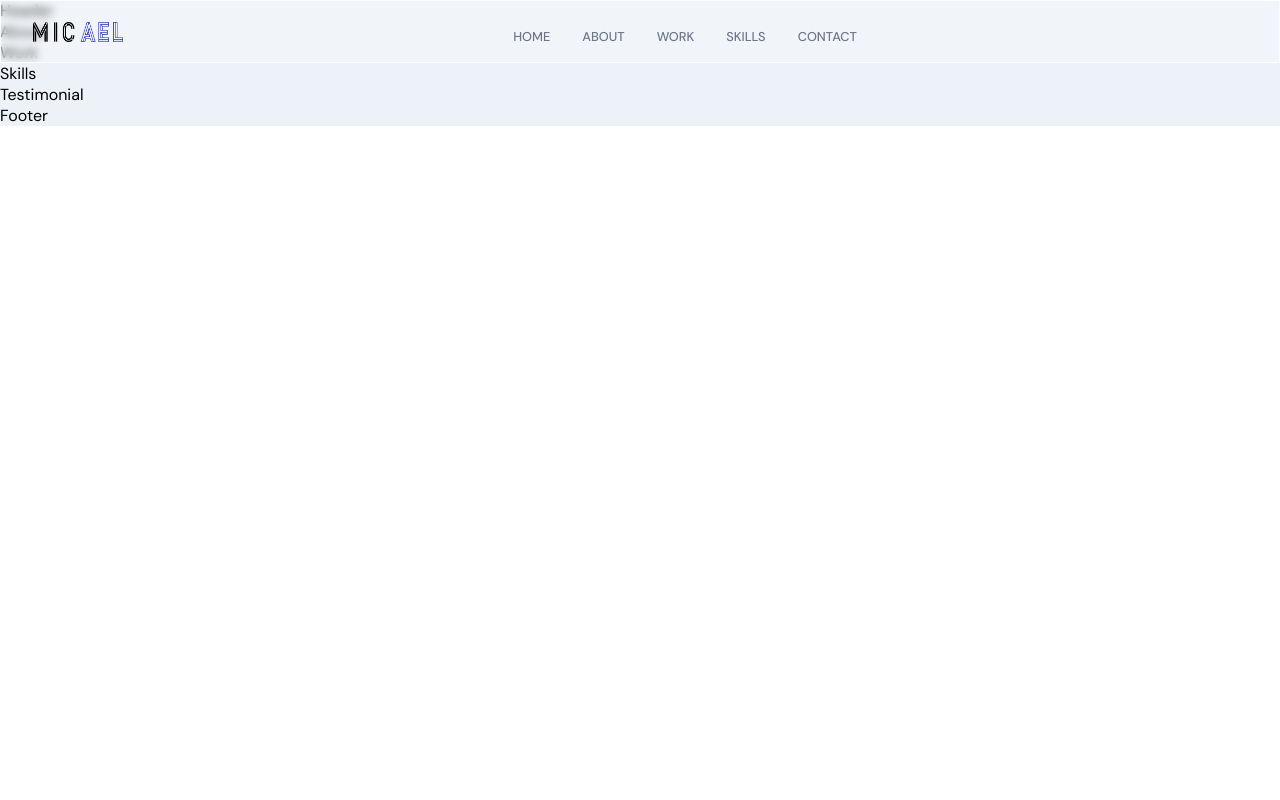
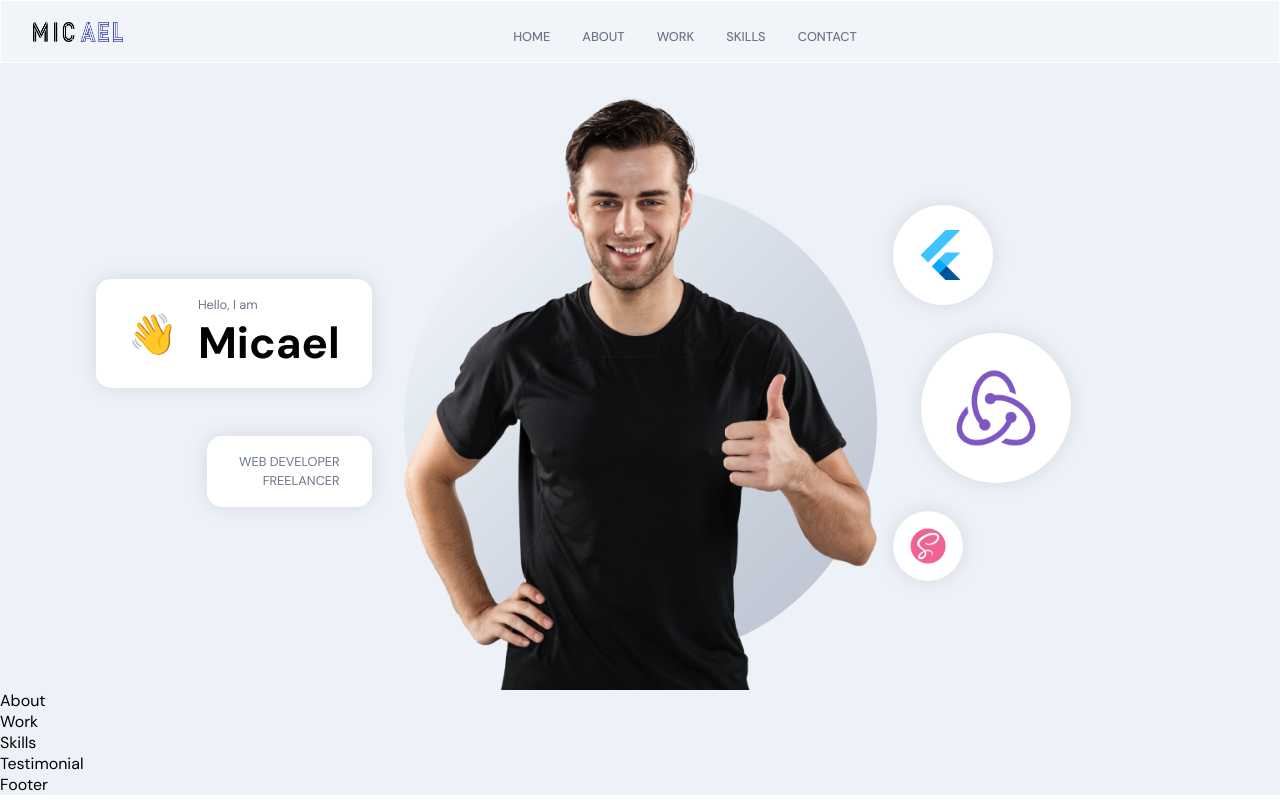
Before and after one commit to abhi-9025/my_portfolio, a React (Create React App) app in the folder client/: page / in a window 1280 px wide. Built offline with nearby package versions, Linux system fonts and the light colour scheme.

Commit message:
Added Header

```diff
--- a/client/src/container/Header/Header.jsx
+++ b/client/src/container/Header/Header.jsx
@@ -1,9 +1,68 @@
-import React from 'react'
-import './Header.scss'
-const Header = () => {
-  return (
-    <div>Header</div>
-  )
-}
+import React from 'react';
+import { motion } from 'framer-motion';
+import { images } from '../../constants';
+import './Header.scss';
 
+const scaleVariants = {
+  whileInView: {
+    scale: [0, 1],
+    opacity: [0, 1],
+    transition: {
+      duration: 1,
+      ease: 'easeInOut',
+    },
+  },
+};
+
+const Header = () => (
+  <div className="app__header app__flex">
+    <motion.div
+      whileInView={{ x: [-100, 0], opacity: [0, 1] }}
+      transition={{ duration: 0.5 }}
+      className="app__header-info"
+    >
+      <div className="app__header-badge">
+        <div className="badge-cmp app__flex">
+          <span>👋</span>
+          <div style={{ marginLeft: 20 }}>
+            <p className="p-text">Hello, I am</p>
+            <h1 className="head-text">Micael</h1>
+          </div>
+        </div>
+
+        <div className="tag-cmp app__flex">
+          <p className="p-text">Web Developer</p>
+          <p className="p-text">Freelancer</p>
+        </div>
+      </div>
+    </motion.div>
+
+    <motion.div
+      whileInView={{ opacity: [0, 1] }}
+      transition={{ duration: 0.5, delayChildren: 0.5 }}
+      className="app__header-img"
+    >
+      <img src={images.profile} alt="profile_bg" />
+      <motion.img
+        whileInView={{ scale: [0, 1] }}
+        transition={{ duration: 1, ease: 'easeInOut' }}
+        src={images.circle}
+        alt="profile_circle"
+        className="overlay_circle"
+      />
+    </motion.div>
+
+    <motion.div
+      variants={scaleVariants}
+      whileInView={scaleVariants.whileInView}
+      className="app__header-circles"
+    >
+      {[images.flutter, images.redux, images.sass].map((circle, index) => (
+        <div className="circle-cmp app__flex" key={`circle-${index}`}>
+          <img src={circle} alt="profile_bg" />
+        </div>
+      ))}
+    </motion.div>
+  </div>
+);
 export default Header
--- a/client/src/container/Header/Header.scss
+++ b/client/src/container/Header/Header.scss
@@ -0,0 +1,197 @@
+#home {
+    position: relative;
+    background: url("../../assets/bgIMG.png");
+    background-size: cover;
+    background-position: center;
+    background-repeat: repeat;
+
+    // disable the default padding styles
+    .app__wrapper {
+      padding: 0;
+
+      .copyright {
+        display: none;
+      }
+    }
+  }
+
+  .app__header {
+    flex: 1;
+    width: 100%;
+    height: 100%;
+    flex-direction: row;
+  // padding : trbl
+  // : tb, lr
+    padding: 6rem 2rem 0rem;
+
+    @media screen and (min-width: 2000px) {
+      padding-top: 8rem;
+    }
+
+    @media screen and (max-width: 1200px) {
+      flex-direction: column;
+    }
+
+    @media screen and (max-width: 450px) {
+      padding: 6rem 1rem 2rem;
+    }
+  }
+
+  .app__header-info {
+    flex: 0.65;
+    display: flex;
+    flex-direction: column;
+    justify-content: flex-start;
+    align-items: flex-start;
+    height: 100%;
+
+    margin: 0 2rem;
+
+    @media screen and (max-width: 1200px) {
+      width: 100%;
+      margin-right: 0rem;
+    }
+  }
+
+  .app__header-badge {
+    width: 100%;
+    display: flex;
+    justify-content: flex-end;
+    align-items: flex-end;
+    flex-direction: column;
+
+    .badge-cmp,
+    .tag-cmp {
+      padding: 1rem 2rem;
+      background: var(--white-color);
+      border-radius: 15px;
+      flex-direction: row;
+      width: auto;
+  //h v blur color
+      box-shadow: 0px 0px 20px rgba(0, 0, 0, 0.1);
+    }
+
+    .tag-cmp {
+      flex-direction: column;
+      margin-top: 3rem;
+
+      p {
+        width: 100%;
+        text-transform: uppercase;
+        text-align: right;
+      }
+    }
+
+    span {
+      font-size: 2.5rem;
+
+      @media screen and (min-width: 2000px) {
+        font-size: 5rem;
+      }
+    }
+
+    @media screen and (max-width: 1200px) {
+      justify-content: flex-start;
+      align-items: flex-start;
+    }
+  }
+
+  .app__header-circles {
+    flex: 0.75;
+    display: flex;
+    flex-direction: column;
+    justify-content: space-evenly;
+    align-items: flex-start;
+    height: 100%;
+    margin-left: 1rem;
+
+    div {
+      width: 100px;
+      height: 100px;
+      border-radius: 50%;
+
+      background: var(--white-color);
+      box-shadow: 0px 0px 20px rgba(0, 0, 0, 0.1);
+
+      img {
+        width: 60%;
+        height: 60%;
+      }
+    }
+
+    // circles with different height & width
+
+    div:nth-child(1) {
+      width: 100px;
+      height: 100px;
+    }
+
+    div:nth-child(2) {
+      margin: 1.75rem;
+      width: 150px;
+      height: 150px;
+    }
+
+    div:nth-child(3) {
+      width: 70px;
+      height: 70px;
+    }
+
+    @media screen and (min-width: 2000px) {
+      div:nth-child(2) {
+        width: 400px;
+        height: 400px;
+      }
+
+      div:nth-child(3) {
+        width: 170px;
+        height: 170px;
+      }
+
+      div:nth-child(1) {
+        width: 200px;
+        height: 200px;
+      }
+    }
+
+    @media screen and (max-width: 1200px) {
+      width: 100%;
+      flex-direction: row;
+      flex-wrap: wrap;
+      margin-left: 0;
+
+      div {
+        margin: 1rem;
+      }
+    }
+  }
+
+  .app__header-img {
+    flex: 1;
+    height: 100%;
+
+    display: flex;
+    justify-content: flex-end;
+    align-items: flex-end;
+    position: relative;
+
+    img {
+      width: 100%;
+      object-fit: contain;
+      z-index: 1;
+    }
+
+    .overlay_circle {
+      position: absolute;
+      left: 0;
+      right: 0;
+      bottom: 0;
+      z-index: 0;
+      width: 100%;
+      height: 90%;
+    }
+
+    @media screen and (max-width: 1200px) {
+      margin: 2rem 0;
+    }
+  }
```
